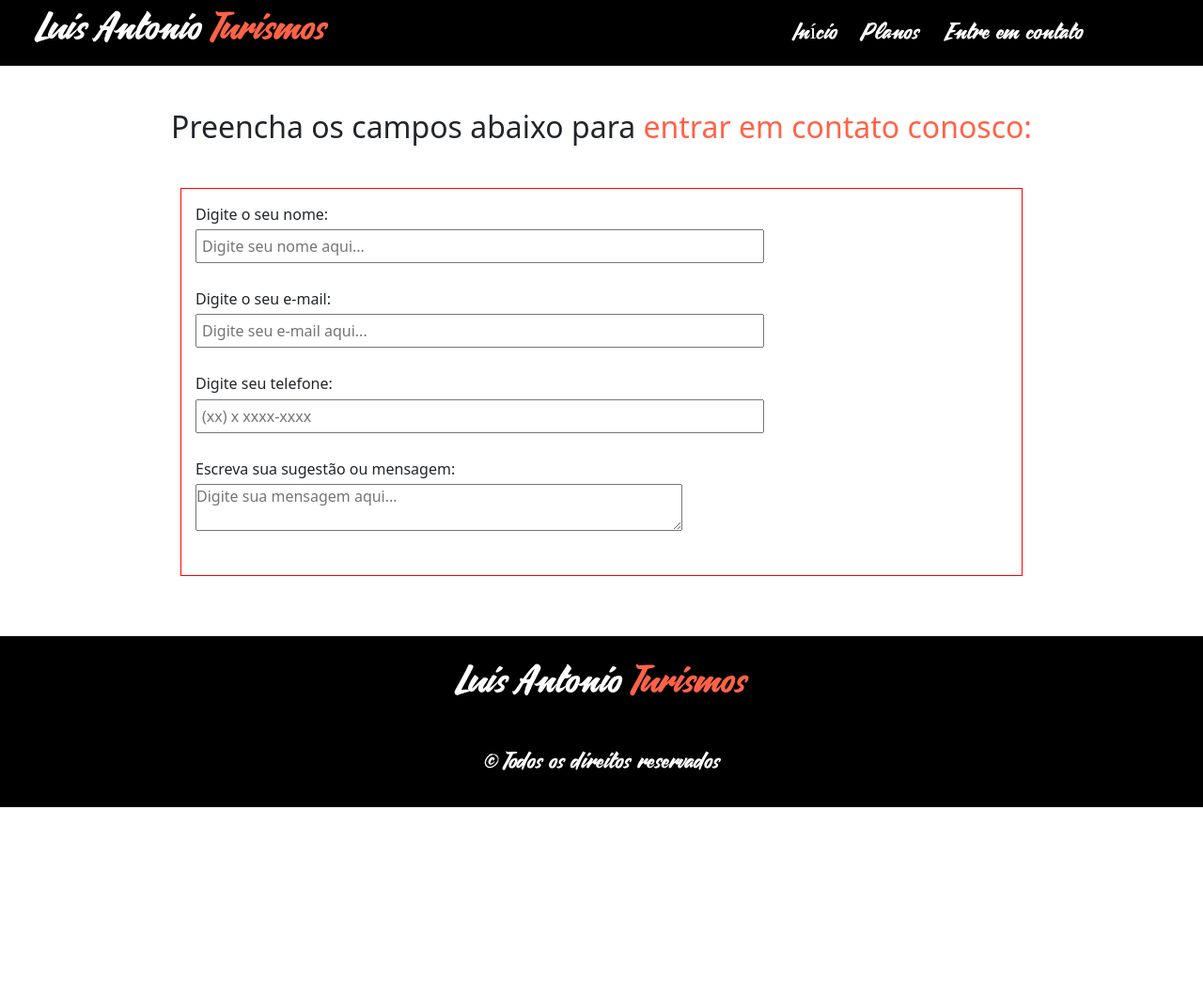
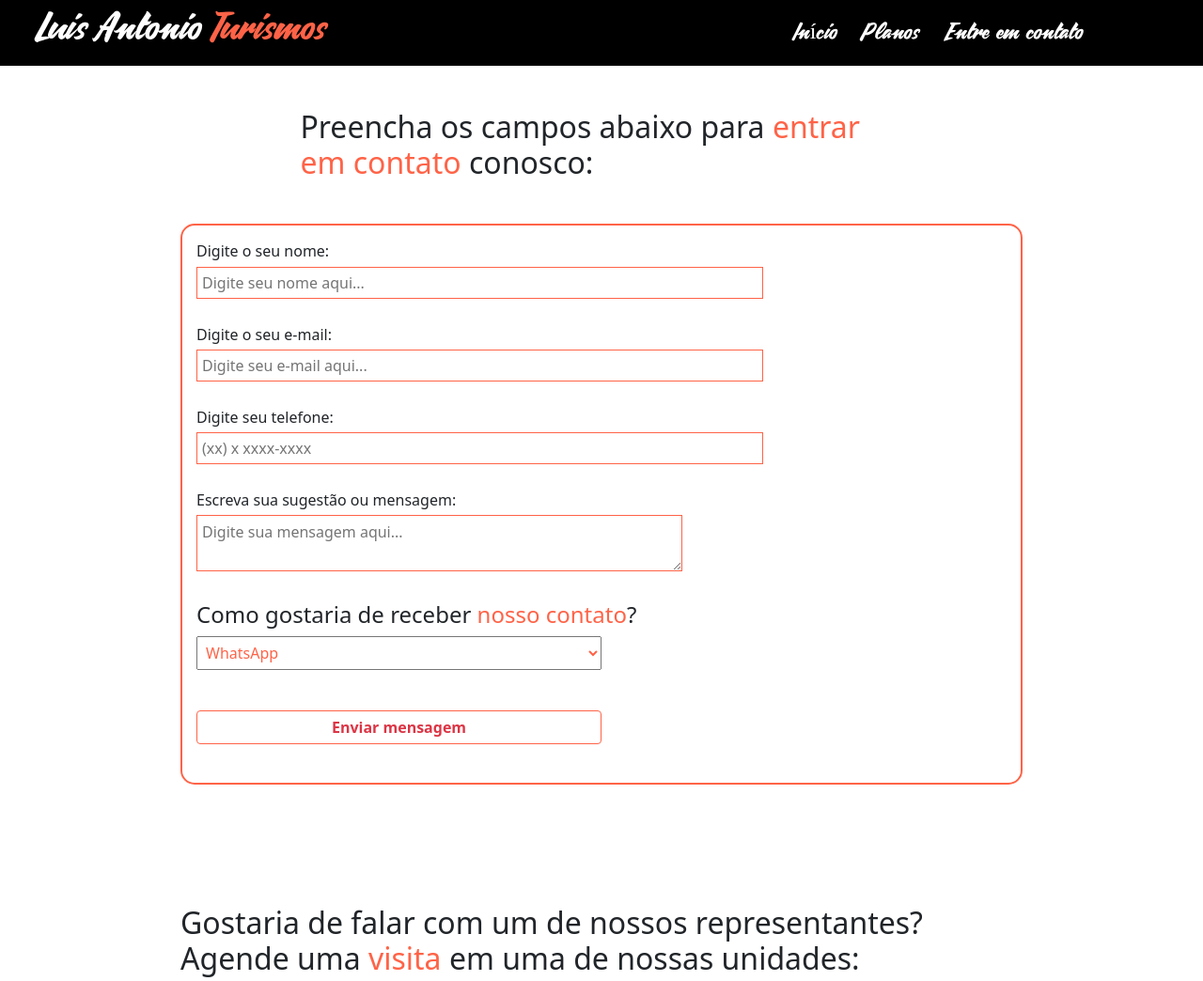
Before and after one commit to LagAntunes/Luis-Antonio-Turismo, a plain HTML site: page contato.html in a window 1280 px wide. Shown: the top 1044 px of the page at 94% size. Before the commit the page ends 859 px from the top, so only its background shows below. Drawn offline with nearby package versions, Linux system fonts and the light colour scheme.

Commit message:
finalização do formulário

```diff
--- a/contato.html
+++ b/contato.html
@@ -40,7 +40,7 @@
         <!--início da section de contato-->
             <section class="section-contato">
                 <div>
-                    <h2>Preencha os campos abaixo para <span class="cor-span">entrar em contato conosco:</span></h2>
+                    <h2>Preencha os campos abaixo para <span class="cor-span">entrar em contato </span>conosco:</h2>
                 </div>
 
                 <div class="div-formulario">
@@ -55,8 +55,24 @@
                         <input type="tel" id="telefone" placeholder="(xx) x xxxx-xxxx"><br>
 
                         <label for="mensagem">Escreva sua sugestão ou mensagem:</label><br>
-                        <textarea id="mensagem" placeholder="Digite sua mensagem aqui..."></textarea>
+                        <textarea id="mensagem" placeholder="Digite sua mensagem aqui..."></textarea><br>
+
+                        <h4>Como gostaria de receber <span class="cor-span">nosso contato</span>?</h4>
+                        <select>
+                            <option>WhatsApp</option>
+                            <option>E-mail</option>
+                        </select>
+
+                        <input type="submit" value="Enviar mensagem" class="btn btn-outline-danger" id="botao-enviar">
                     </form>
+                </div>
+
+                <div>
+                    <h2>Gostaria de falar com um de nossos representantes? Agende uma<span class="cor-span"> visita</span> em uma de nossas unidades:</h2>
+                </div>
+
+                <div>
+
                 </div>
             </section>
         <!--fim da section de contato-->
--- a/estilos/index.css
+++ b/estilos/index.css
@@ -191,10 +191,12 @@
     .section-contato h2 {
         margin-top: 5%;
         margin-bottom: 5%;
+        width: 70%;
     }
 
     .div-formulario {
-        border: 1px solid red;
+        border: 2px solid tomato;
+        border-radius: 15px;
         width: 70%;
         height: 100%;
         padding: 15px;
@@ -207,6 +209,7 @@
         width: 70%;
         height: 100%;
         padding: 5px;
+        border: 1px solid tomato;
     }
 
     .div-formulario textarea {
@@ -215,6 +218,21 @@
         width: 60%;
         height: 100%;
         max-width: 70%;
+        padding: 5px;
+        border: 1px solid tomato;
+    }
+
+    .div-formulario select {
+        width: 50%;
+        height: 100%;
+        padding: 5px;
+        color: tomato;
+    }
+
+    #botao-enviar {
+        margin-top: 5%;
+        width: 50%;
+        font-weight: bold;
     }
 /* fim da formatação da section de contatos (página contatos) */
 
```
